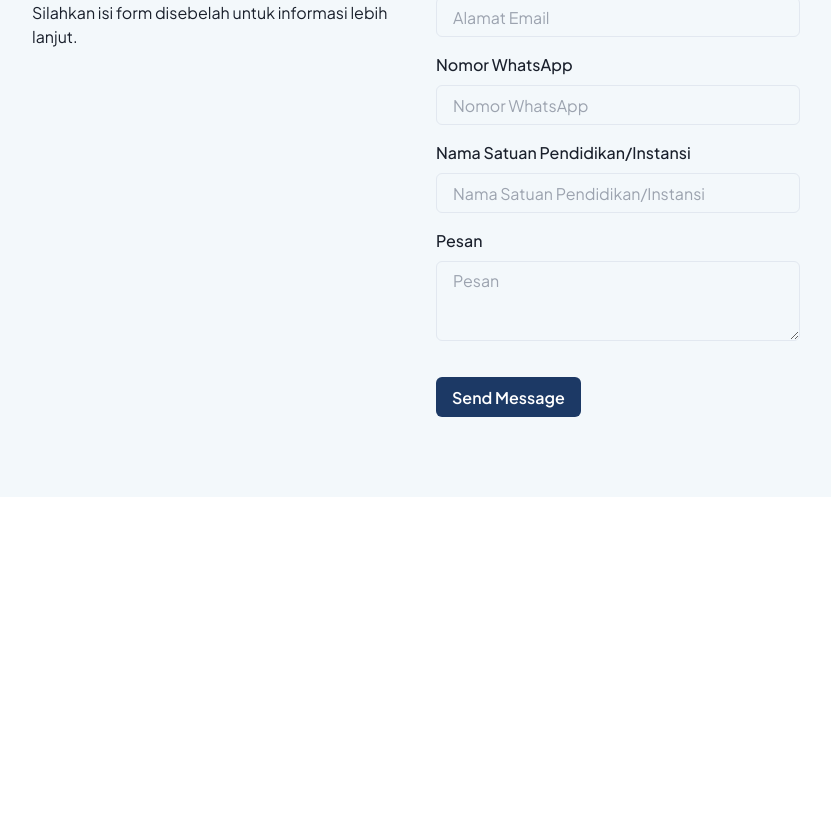
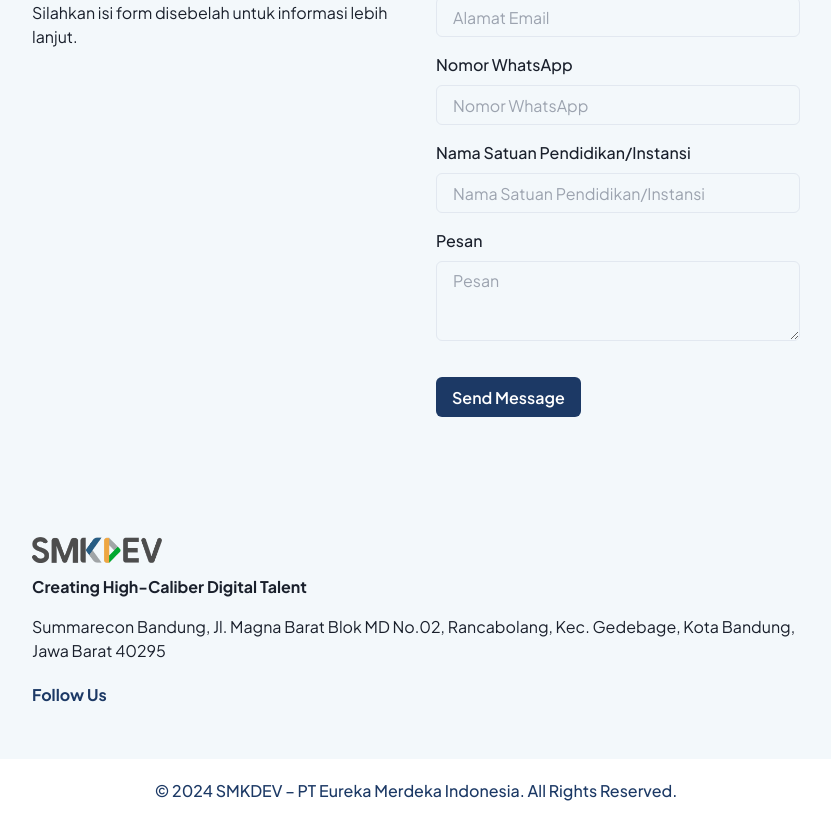
Before and after one commit to smkdev-id/smkdev-gits-academy, a Next.js app in the folder smkdev-landing-page/: page / in a window 1280 px wide. Shown: the part 6775-7598 px from the top of the page, without its empty margins (224-1055 px from the left). Before the commit the page ends 7272 px from the top, so only its background shows below. Built offline with nearby package versions, Linux system fonts and the light colour scheme.

Commit message:
add: footer section

```diff
--- a/smkdev-landing-page/src/app/page.tsx
+++ b/smkdev-landing-page/src/app/page.tsx
@@ -1,4 +1,4 @@
-import { Topnav } from "@/components";
+import { Footer, Topnav } from "@/components";
 import {
   Article,
   Contact,
@@ -15,6 +15,7 @@ export default function Home() {
   return (
     <main className="w-full">
       <Topnav />
+
       <Hero />
       <Mitra />
       <Featured />
@@ -24,6 +25,8 @@ export default function Home() {
       <Mentor />
       <Article />
       <Contact />
+
+      <Footer />
     </main>
   );
 }
--- /dev/null
+++ b/smkdev-landing-page/src/components/Footer.tsx
@@ -0,0 +1,51 @@
+import { FC } from "react";
+import MediaQuery from "./MediaQuery";
+import Image from "next/image";
+
+interface Props {}
+
+const Footer: FC<Props> = ({}) => {
+  return (
+    <>
+      <div className="bg-bg2 flex w-full justify-center py-10">
+        <MediaQuery className="flex flex-col gap-y-5">
+          <div className="flex w-full flex-col gap-y-4">
+            <div className="">
+              <div className="mb-3 w-[130px]">
+                <Image
+                  src="/assets/Logo-Smkdev.png"
+                  alt="logo"
+                  width="0"
+                  height="0"
+                  sizes="100vw"
+                  className="h-auto w-full"
+                />
+              </div>
+              <h1 className="text-base font-bold capitalize">
+                Creating High-Caliber Digital Talent
+              </h1>
+            </div>
+            <p className="text-base">
+              Summarecon Bandung, Jl. Magna Barat Blok MD No.02, Rancabolang,
+              Kec. Gedebage, Kota Bandung, Jawa Barat 40295
+            </p>
+          </div>
+
+          <div className="flex flex-col gap-y-3">
+            <h1 className="text-base font-bold capitalize text-primary">
+              Follow Us
+            </h1>
+            <div></div>
+          </div>
+        </MediaQuery>
+      </div>
+      <div className="flex w-full justify-center py-5">
+        <p className="font-medium text-primary">
+          © 2024 SMKDEV – PT Eureka Merdeka Indonesia. All Rights Reserved.
+        </p>
+      </div>
+    </>
+  );
+};
+
+export default Footer;
--- a/smkdev-landing-page/src/components/index.ts
+++ b/smkdev-landing-page/src/components/index.ts
@@ -9,8 +9,10 @@ import PinterestGrid from "./PinterestGrid";
 import Topnav from "./Topnav";
 import WhyUsCard from "./WhyUsCard";
 import FormField from "./FormField";
+import Footer from "./Footer";
 
 export {
+    Footer,
     FormField,
     ContactForm,
     ArticleCard,
```
